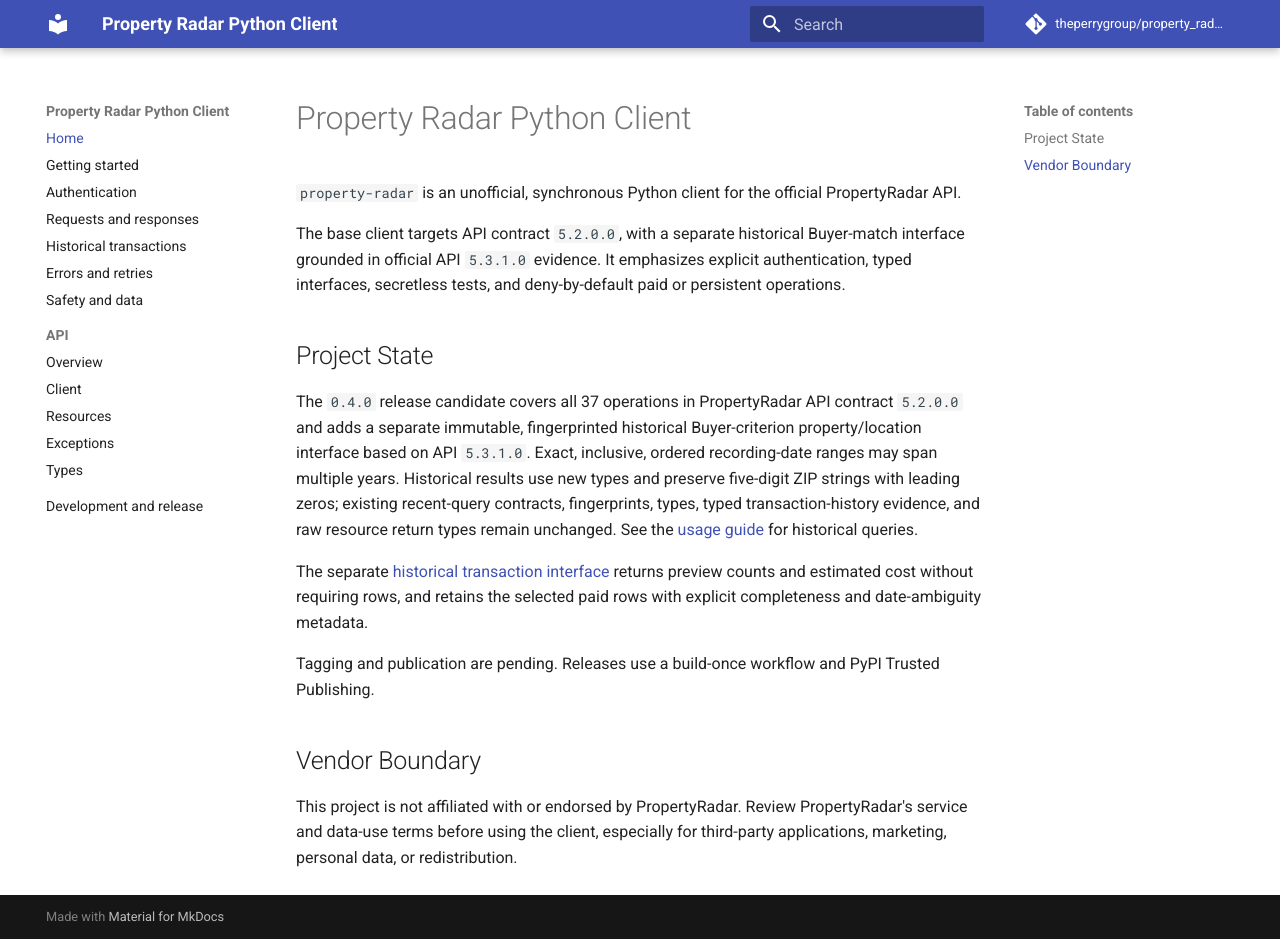
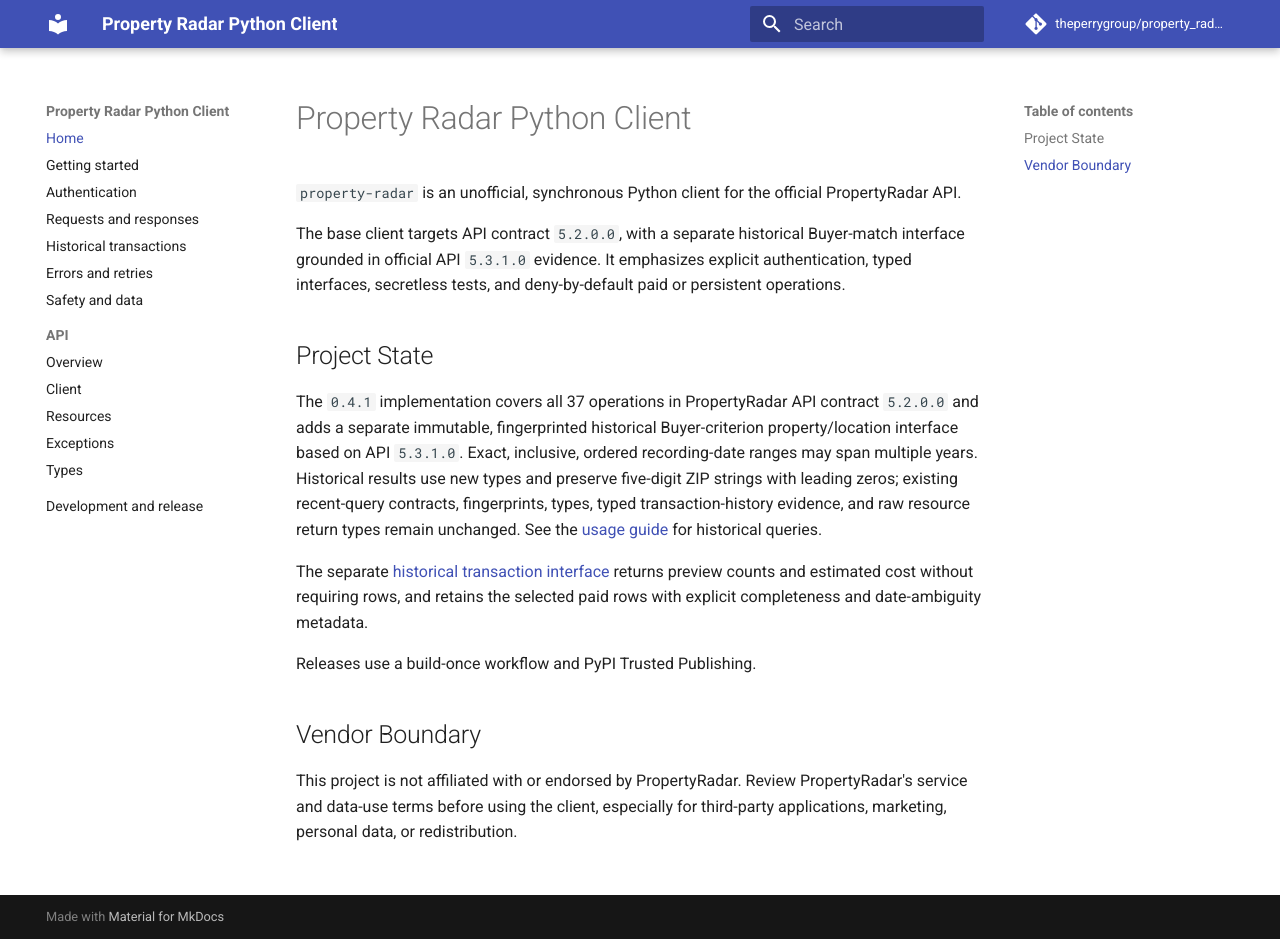
Before and after one commit to theperrygroup/property_radar, an MkDocs documentation site: the page built from docs/index.md, in a window 1280 px wide and 939 px high. Built offline with MkDocs 1.6.1 and Material for MkDocs 9.7.7, drawn with Linux system fonts in a browser that asks for light colours; comment, search, counter and statistics services are not loaded.

```diff
--- a/docs/index.md
+++ b/docs/index.md
@@ -10,7 +10,7 @@ deny-by-default paid or persistent operations.
 
 ## Project State
 
-The `0.4.0` release candidate covers all 37 operations in PropertyRadar API
+The `0.4.1` implementation covers all 37 operations in PropertyRadar API
 contract `5.2.0.0` and adds a separate immutable, fingerprinted historical
 Buyer-criterion property/location interface based on API `5.3.1.0`. Exact,
 inclusive, ordered recording-date ranges may span multiple years. Historical
@@ -23,8 +23,7 @@ The separate [historical transaction interface](historical-transactions.md)
 returns preview counts and estimated cost without requiring rows, and retains
 the selected paid rows with explicit completeness and date-ambiguity metadata.
 
-Tagging and publication are pending. Releases use a build-once workflow and
-PyPI Trusted Publishing.
+Releases use a build-once workflow and PyPI Trusted Publishing.
 
 ## Vendor Boundary
 
--- a/pyproject.toml
+++ b/pyproject.toml
@@ -4,7 +4,7 @@ build-backend = "hatchling.build"
 
 [project]
 name = "property-radar"
-version = "0.4.0"
+version = "0.4.1"
 description = "A safe, typed Python client for the PropertyRadar API"
 readme = "README.md"
 requires-python = ">=3.10"
```
Also changed, not shown: CHANGELOG.md (+12 -2 lines), README.md (+3 -3 lines), 7 other files.
